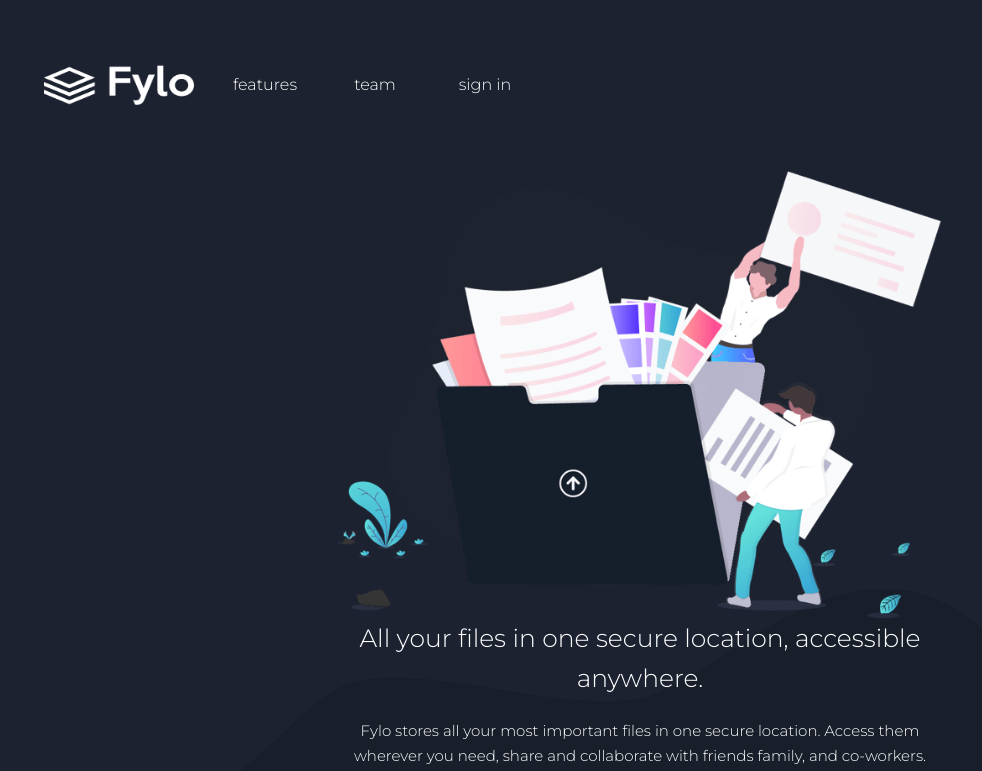
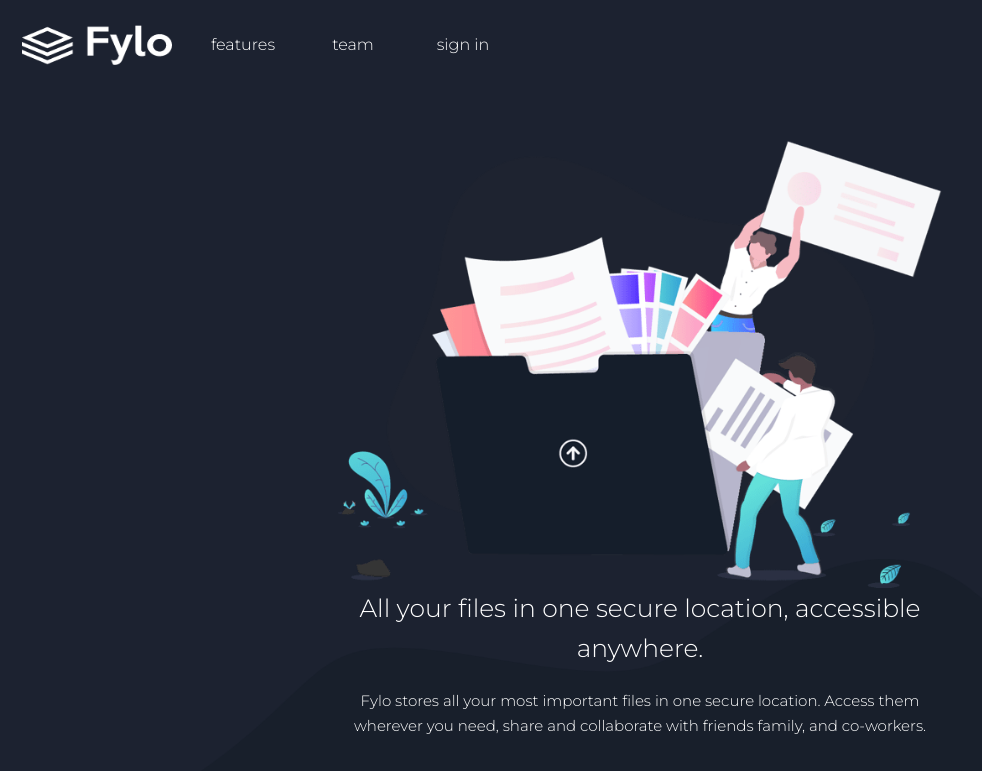
Before and after one commit to saher123595/fylo, a plain HTML site: page index.html in a window 1280 px wide. Shown: the top 771 px of the page, without its empty margins (0-982 px from the left). Drawn offline with Linux system fonts and the light colour scheme.

Commit message:
Update style.css

```diff
--- a/style/style.css
+++ b/style/style.css
@@ -15,11 +15,14 @@ body {
 }
 
 .container-fluid nav {
-     display: flex;
-    padding: 20px;
+    display: flex;
     justify-content: space-between;
-    position: relative;
-    z-index: 11;
+    position: fixed;
+    top: -10px;
+    left: 0;
+    width: 100%;
+    padding: 10px;
+    z-index: 1221;
 }
 
 .container-fluid nav img {
@@ -87,6 +90,7 @@ body {
 .container-fluid .child {
     z-index: 1111;
     position: relative;
+    margin-top: 100px;
 }
 
 .container-fluid .child img {
```
